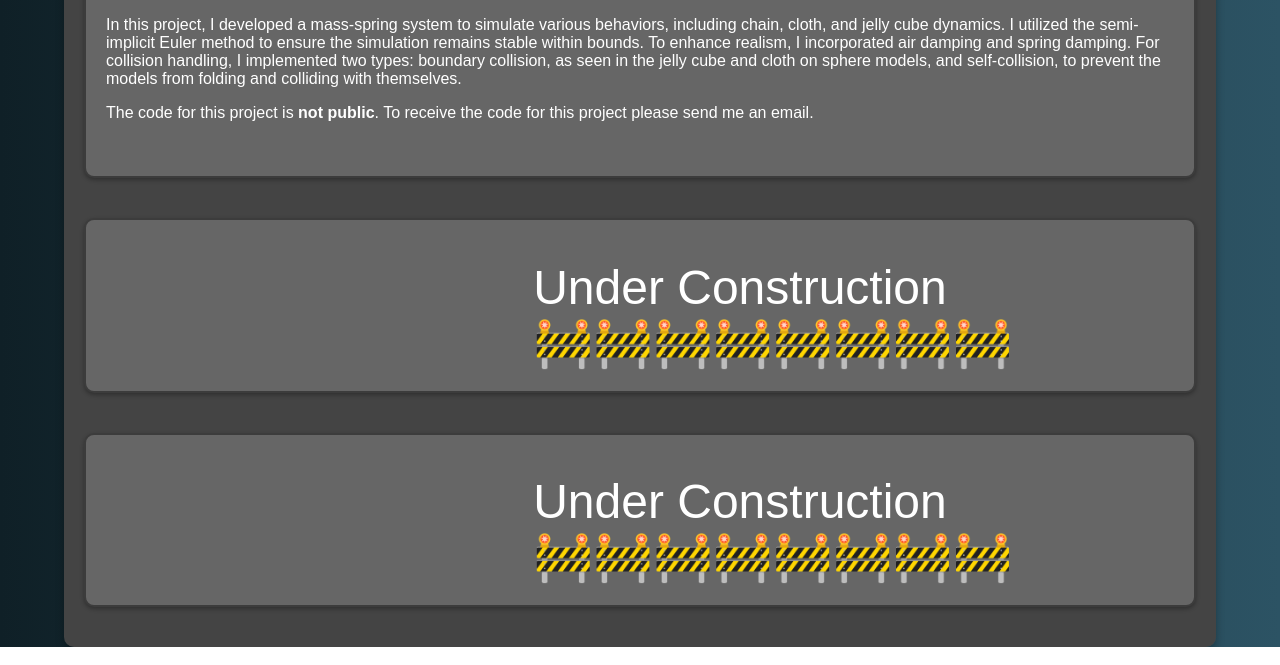
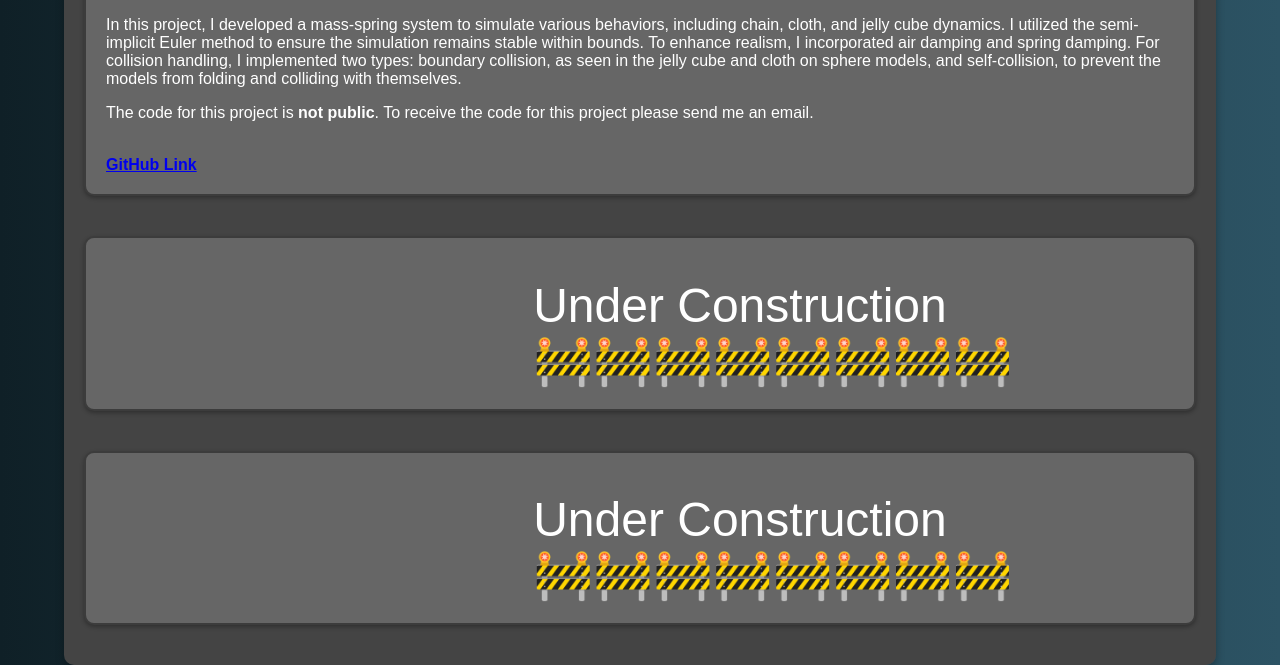
Before and after one commit to amin1nasim/amin1nasim.github.io, a plain HTML site: page projects.html in a window 1280 px wide. Shown: the part 2144-2809 px from the top of the page. Drawn offline with Linux system fonts and the light colour scheme.

Commit message:
update on mass-spring

```diff
--- a/projects.html
+++ b/projects.html
@@ -58,8 +58,7 @@
                     <p>In this project, I developed a mass-spring system to simulate various behaviors, including chain, cloth, and jelly cube dynamics. I utilized the semi-implicit Euler method to ensure the simulation remains stable within bounds. To enhance realism, I incorporated air damping and spring damping. For collision handling, I implemented two types: boundary collision, as seen in the jelly cube and cloth on sphere models, and self-collision, to prevent the models from folding and colliding with themselves.</p>
                     <p>The code for this project is <b>not public</b>. To receive the code for this project please send me an email.</p>
                     <br>
-
-
+                    <b><a href="https://github.com/amin1nasim/Mass-Spring-Simulation">GitHub Link</a></b>
                 </div>
                 <div class="skill-card">
                     <div class="under-construction">
```
